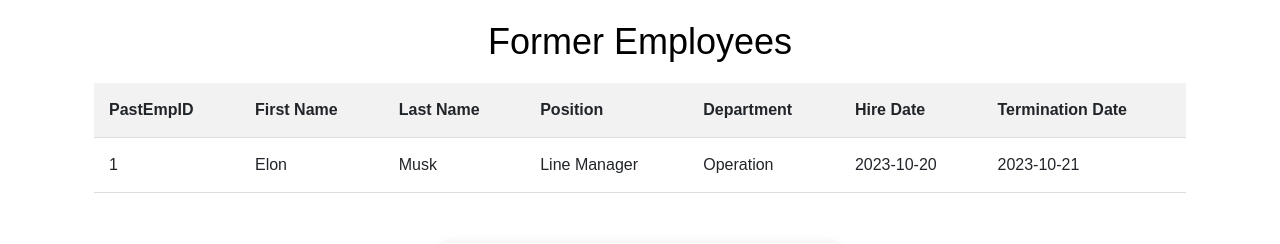
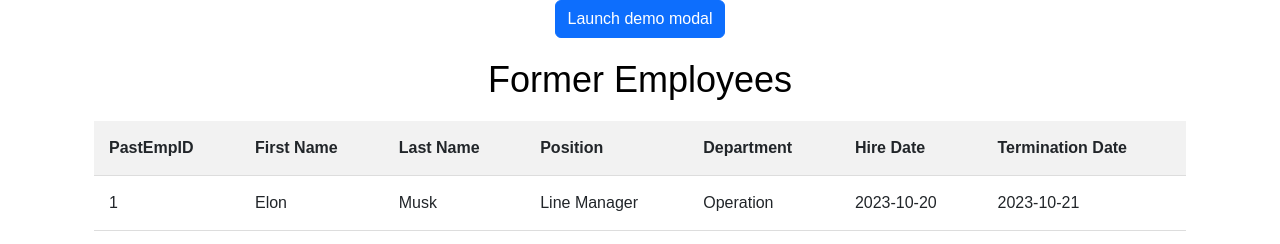
Before and after one commit to DhulfiqarH/PayrollSystem, a PHP site: page /employee.php in a window 1280 px wide. Shown: the part 441-685 px from the top of the page. Run offline with PHP 8.4, Linux system fonts and the light colour scheme; data comes from the database, SQL or seed files in the repository; data that the repository does not hold is empty; some libraries are stand-ins or nearby versions.

Commit message:
sometest

```diff
--- a/employee.php
+++ b/employee.php
@@ -7,6 +7,10 @@
     <link href="https://cdn.jsdelivr.net/npm/bootstrap@5.3.2/dist/css/bootstrap.min.css" rel="stylesheet"
         integrity="sha384-T3c6CoIi6uLrA9TneNEoa7RxnatzjcDSCmG1MXxSR1GAsXEV/Dwwykc2MPK8M2HN" crossorigin="anonymous">
     <script src="https://ajax.googleapis.com/ajax/libs/prototype/1.7.3.0/prototype.js"></script>
+    <script src="https://cdn.jsdelivr.net/npm/bootstrap@5.3.2/dist/js/bootstrap.min.js"
+        integrity="sha384-BBtl+eGJRgqQAUMxJ7pMwbEyER4l1g+O15P+16Ep7Q9Q+zqX6gSbd85u4mG4QzX+" crossorigin="anonymous">
+    </script>
+
 
     <title>Employee Records</title>
     <link rel="stylesheet" type="text/css" href="employee_form.css">
@@ -143,6 +147,30 @@
         ?>
     </div>
 
+    <!-- Button trigger modal -->
+    <button type="button" class="btn btn-primary" data-bs-toggle="modal" data-bs-target="#exampleModal">
+        Launch demo modal
+    </button>
+
+    <!-- Modal -->
+    <div class="modal fade" id="exampleModal" tabindex="-1" aria-labelledby="exampleModalLabel" aria-hidden="true">
+        <div class="modal-dialog">
+            <div class="modal-content">
+                <div class="modal-header">
+                    <h1 class="modal-title fs-5" id="exampleModalLabel">Modal title</h1>
+                    <button type="button" class="btn-close" data-bs-dismiss="modal" aria-label="Close"></button>
+                </div>
+                <div class="modal-body">
+                    ...
+                </div>
+                <div class="modal-footer">
+                    <button type="button" class="btn btn-secondary" data-bs-dismiss="modal">Close</button>
+                    <button type="button" class="btn btn-primary">Save changes</button>
+                </div>
+            </div>
+        </div>
+    </div>
+
     <div class="container">
         <h2>Former Employees</h2>
         <?php
```
Also changed, not shown: signin.php (+7 -0 lines).
